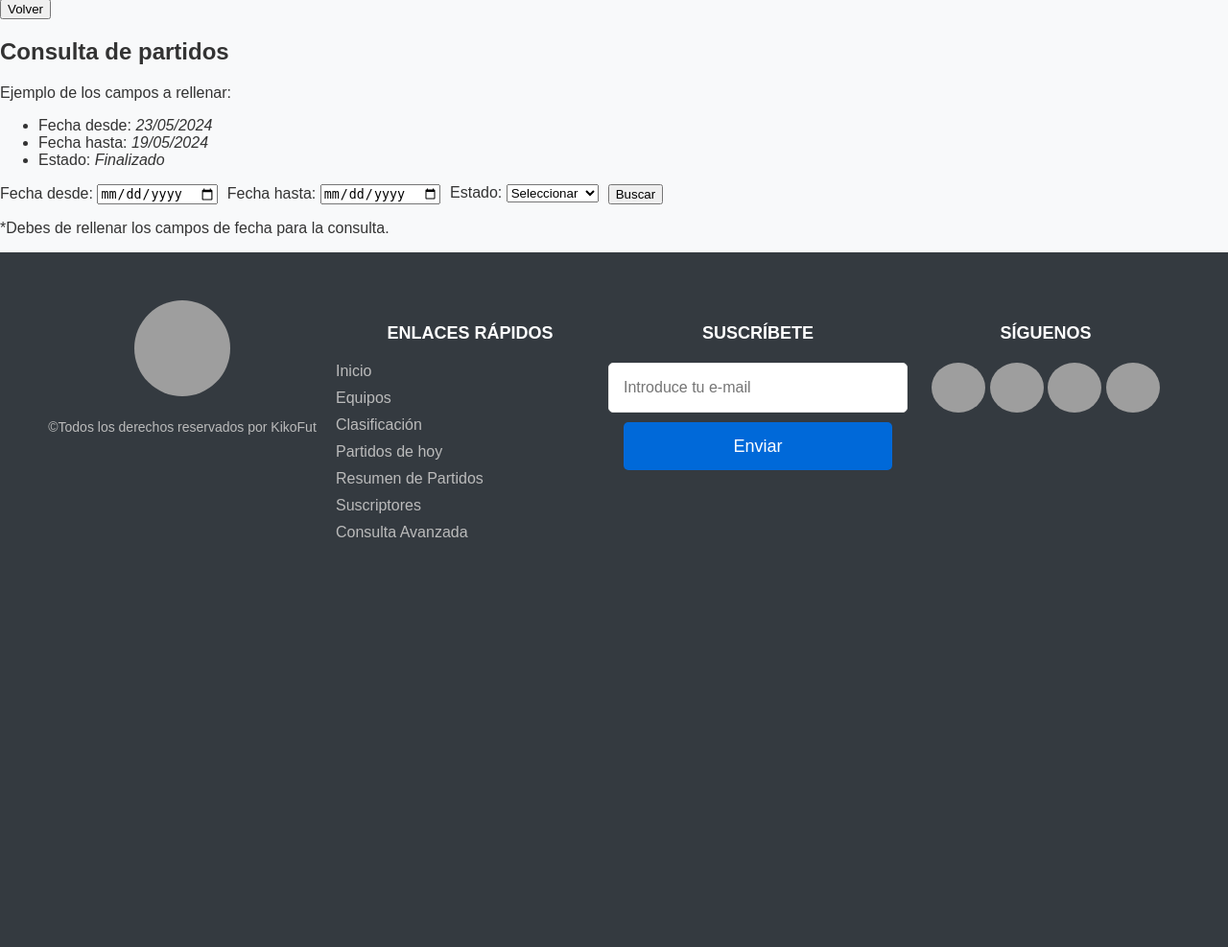
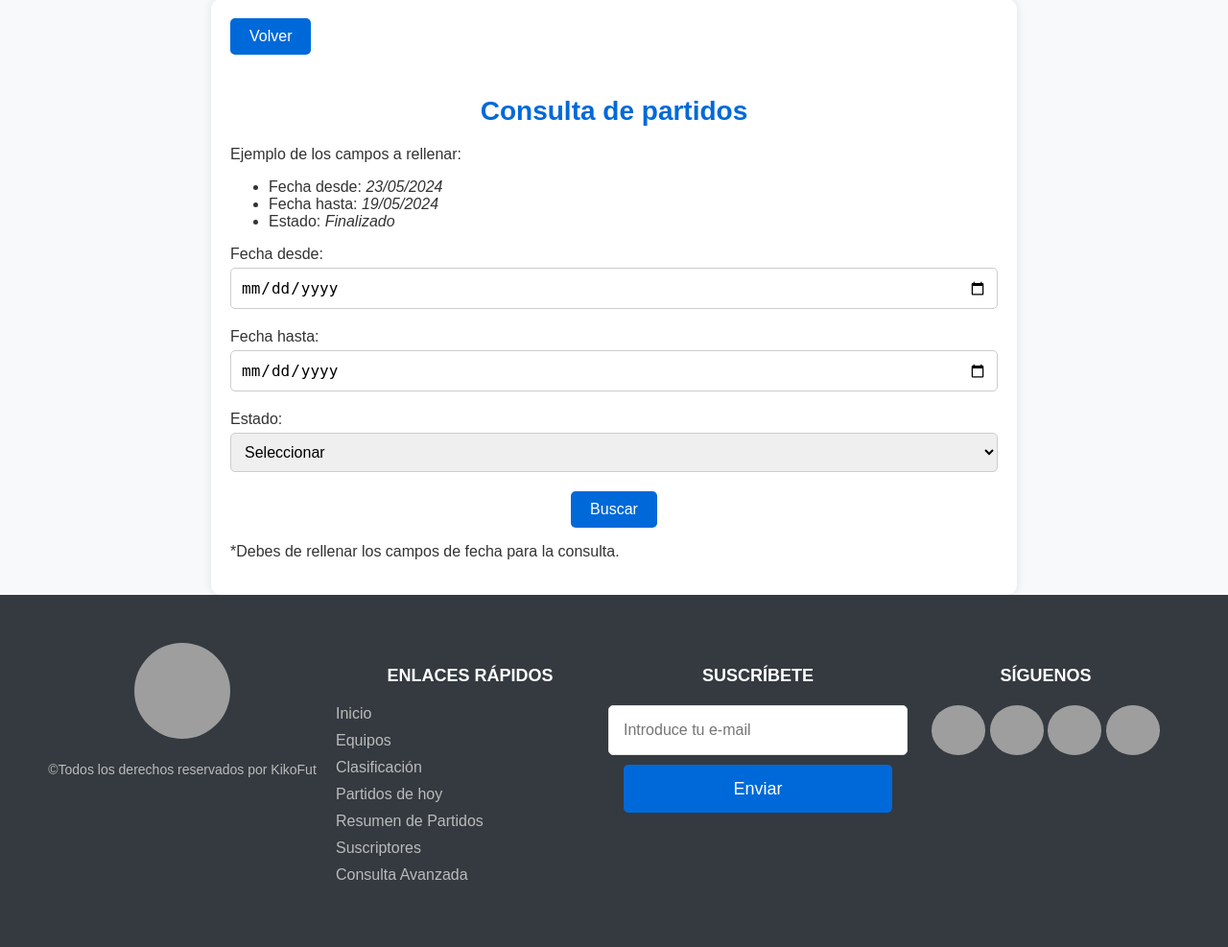
Before and after one commit to K1K04/proyecto_final_api, a Flask app: page /advanced_search in a window 1280 px wide. Shown: the part 254-1241 px from the top of the page at 96% size. Before the commit the page ends 814 px from the top, so only its background shows below. Run offline with Flask 3, Linux system fonts and the light colour scheme; grey boxes are pictures that could not be loaded.

Commit message:
css termiando y css para los btones

```diff
--- a/static/styles.css
+++ b/static/styles.css
@@ -10,6 +10,90 @@ body {
     width: 80%;
     margin: 0 auto;
     padding: 20px;
+}
+
+.back-button {
+    display: inline-block;
+    margin-bottom: 20px;
+    padding: 10px 20px;
+    font-size: 16px;
+    background-color: #0069d9;
+    color: #fff;
+    border: none;
+    border-radius: 5px;
+    cursor: pointer;
+    transition: background-color 0.3s;
+}
+
+.back-button:hover {
+    background-color: #0056b3;
+}
+
+.team-details {
+    background-color: #fff;
+    border-radius: 10px;
+    box-shadow: 0 0 10px rgba(0, 0, 0, 0.1);
+    padding: 20px;
+}
+
+.team-header {
+    display: flex;
+    align-items: center;
+    margin-bottom: 20px;
+}
+
+.team-crest {
+    width: 100px;
+    height: 100px;
+    margin-right: 20px;
+}
+
+.team-info {
+    flex: 1;
+}
+
+.team-info h2 {
+    margin: 0 0 10px;
+    font-size: 28px;
+    color: #0069d9;
+}
+
+.team-info p {
+    margin: 5px 0;
+    font-size: 16px;
+}
+
+.coach-details, .squad-details {
+    margin-top: 20px;
+}
+
+.coach-details h3, .squad-details h3 {
+    font-size: 22px;
+    color: #333;
+    margin-bottom: 15px;
+}
+
+.coach-details p, .squad-details p {
+    margin: 5px 0;
+    font-size: 16px;
+}
+
+.squad-details ul {
+    list-style: none;
+    padding: 0;
+}
+
+.squad-details ul li {
+    margin-bottom: 10px;
+    padding: 10px;
+    background: #f8f8f8;
+    border-radius: 5px;
+    box-shadow: 0 0 5px rgba(0, 0, 0, 0.1);
+}
+
+.squad-details ul li p {
+    margin: 5px 0;
+    font-size: 14px;
 }
 
 header {
@@ -500,6 +584,191 @@ footer p {
     border-radius: 50%; /* Bordes redondeados */
 }
 
+/* CSS para advanced_search.html */
+.advanced-search-container {
+    max-width: 800px;
+    margin: 0 auto;
+    padding: 20px;
+    background-color: #fff;
+    border-radius: 10px;
+    box-shadow: 0 0 10px rgba(0, 0, 0, 0.1);
+}
+
+.advanced-search-container h2 {
+    text-align: center;
+    color: #0069d9;
+    margin-bottom: 20px;
+    font-size: 28px;
+}
+
+.advanced-search-container form {
+    display: flex;
+    flex-direction: column;
+    gap: 20px;
+}
+
+.advanced-search-container .form-group {
+    display: flex;
+    flex-direction: column;
+}
+
+.advanced-search-container label {
+    font-size: 16px;
+    color: #333;
+    margin-bottom: 5px;
+}
+
+.advanced-search-container input,
+.advanced-search-container select {
+    padding: 10px;
+    font-size: 16px;
+    border: 1px solid #ccc;
+    border-radius: 5px;
+    outline: none;
+    transition: border 0.3s;
+}
+
+.advanced-search-container input:focus,
+.advanced-search-container select:focus {
+    border-color: #0069d9;
+}
+
+.advanced-search-container button {
+    padding: 10px 20px;
+    font-size: 16px;
+    background-color: #0069d9;
+    color: #fff;
+    border: none;
+    border-radius: 5px;
+    cursor: pointer;
+    transition: background-color 0.3s;
+    align-self: center;
+}
+
+.advanced-search-container button:hover {
+    background-color: #0056b3;
+}
+
+.search-results-container {
+    width: 90%;
+    margin: 0 auto;
+    padding: 20px;
+    background-color: #fff;
+    border-radius: 10px;
+    box-shadow: 0 0 10px rgba(0, 0, 0, 0.1);
+}
+
+.search-results-container h2 {
+    text-align: center;
+    color: #0069d9;
+    margin-bottom: 20px;
+    font-size: 28px;
+}
+
+.search-results-container ul {
+    list-style-type: none;
+    padding: 0;
+}
+
+.search-results-container .result-item {
+    padding: 10px;
+    margin-bottom: 10px;
+    border: 1px solid #ddd;
+    border-radius: 5px;
+}
+
+.search-results-container .result-item p {
+    margin: 5px 0;
+}
+
+.search-results-container .result-item strong {
+    color: #333;
+}
+
+/* CSS para search_results.html */
+.search-results-container {
+    width: 90%;
+    margin: 0 auto;
+    padding: 20px;
+    background-color: #fff;
+    border-radius: 10px;
+    box-shadow: 0 0 10px rgba(0, 0, 0, 0.1);
+}
+
+.search-results-container h2 {
+    text-align: center;
+    color: #0069d9;
+    margin-bottom: 20px;
+    font-size: 28px;
+}
+
+.results-list {
+    list-style-type: none;
+    padding: 0;
+}
+
+.result-item {
+    padding: 15px;
+    margin-bottom: 15px;
+    border: 1px solid #ddd;
+    border-radius: 5px;
+    background-color: #f9f9f9;
+    transition: transform 0.2s ease-in-out;
+}
+
+.result-item:hover {
+    transform: scale(1.02);
+    border-color: #bbb;
+}
+
+.result-header {
+    display: flex;
+    justify-content: space-between;
+    align-items: center;
+    margin-bottom: 10px;
+}
+
+.competition-name,
+.match-date {
+    font-size: 16px;
+    color: #333;
+}
+
+.teams {
+    display: flex;
+    justify-content: space-between;
+    align-items: center;
+    margin-bottom: 10px;
+}
+
+.team {
+    display: flex;
+    align-items: center;
+}
+
+.team-shield {
+    width: 40px;
+    height: 40px;
+    margin-right: 10px;
+}
+
+.team-name {
+    font-size: 16px;
+    color: #333;
+}
+
+.match-status {
+    font-size: 16px;
+    color: #333;
+}
+
+.no-results {
+    text-align: center;
+    font-size: 16px;
+    color: #777;
+    margin-top: 20px;
+}
+
 @media (max-width: 768px) {
     .footer-container {
         flex-direction: column;
```
